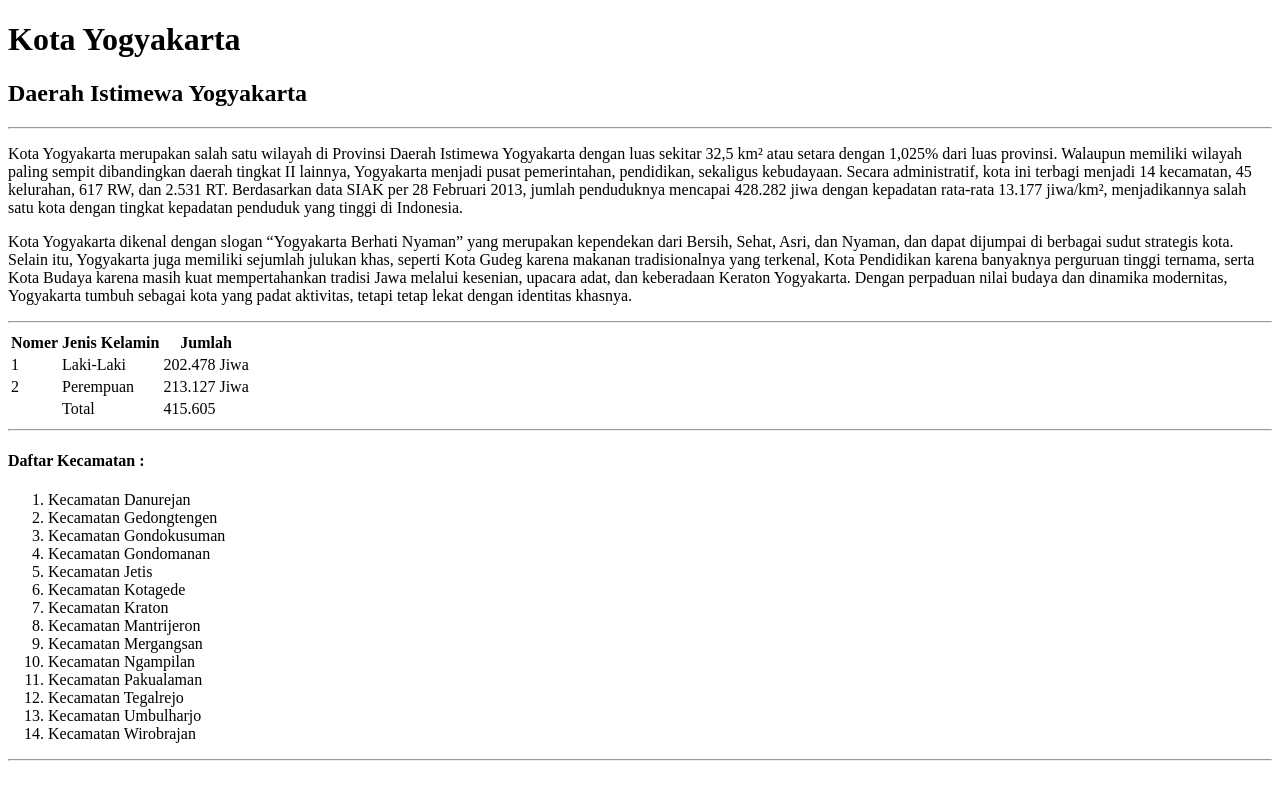
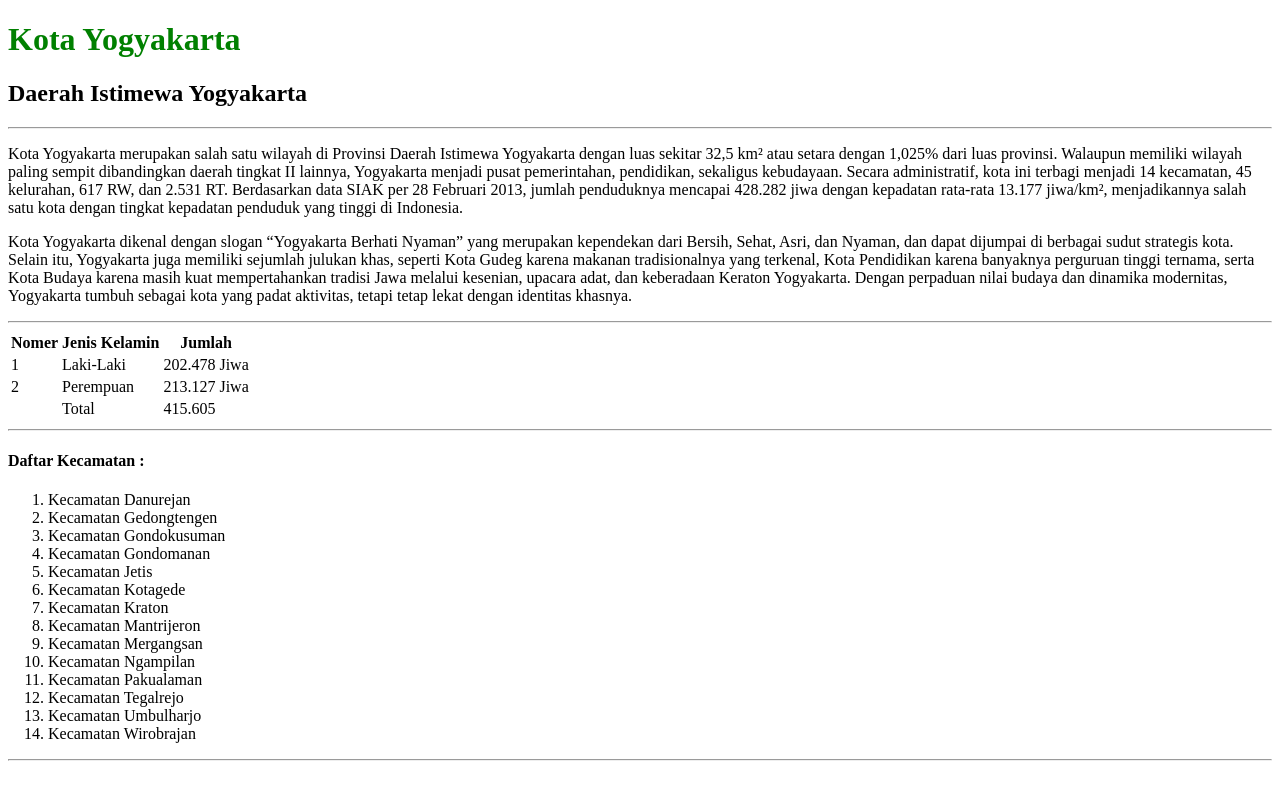
Before and after one commit to Naur321aaa/pgweb2025-Acara1, a plain HTML site: page index.html in a window 1280 px wide. Drawn offline with Linux system fonts and the light colour scheme.

Commit message:
ubah warna judul

```diff
--- a/index.html
+++ b/index.html
@@ -10,7 +10,7 @@
 <body>
     <main>
         <!-- Judul -->
-        <h1>Kota Yogyakarta</h1>
+        <h1 style="color:green;">Kota Yogyakarta</h1>
 
         <!-- Sub Judul -->
         <h2>Daerah Istimewa Yogyakarta</h2>
```
